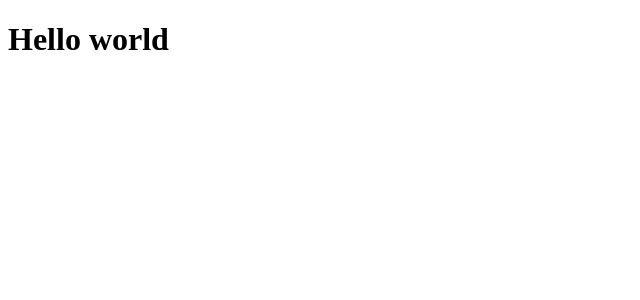
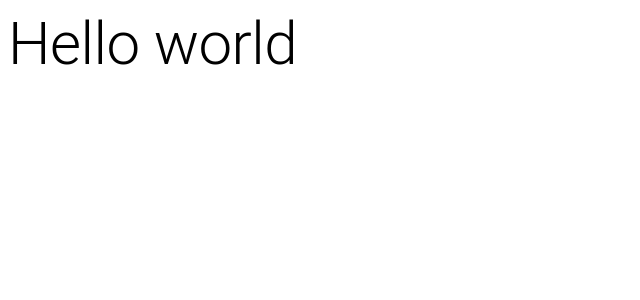
Before and after one commit to SazedWorldbringer/bookish, a React (Vite) app: page / in a window 1280 px wide. Shown: the top 300 px of the page, without its empty margins (0-640 px from the left). Built offline with nearby package versions, Linux system fonts and the light colour scheme.

Commit message:
refactor: install mui and use Typography element in App for the heading

```diff
--- a/package.json
+++ b/package.json
@@ -9,6 +9,9 @@
     "preview": "vite preview"
   },
   "dependencies": {
+    "@emotion/react": "^11.10.5",
+    "@emotion/styled": "^11.10.5",
+    "@mui/material": "^5.11.9",
     "react": "^18.2.0",
     "react-dom": "^18.2.0"
   },
--- a/src/App.jsx
+++ b/src/App.jsx
@@ -1,7 +1,9 @@
+import { Typography } from "@mui/material"
+
 function App() {
   return (
-    <div className="App">
-      <h1>Hello world</h1>
+    <div>
+      <Typography variant="h2" component="h2" data-test="heading">Hello world</Typography>
     </div>
   )
 }
```
Also changed, not shown: 1 other file (tests, documents, lock files or other folders).
